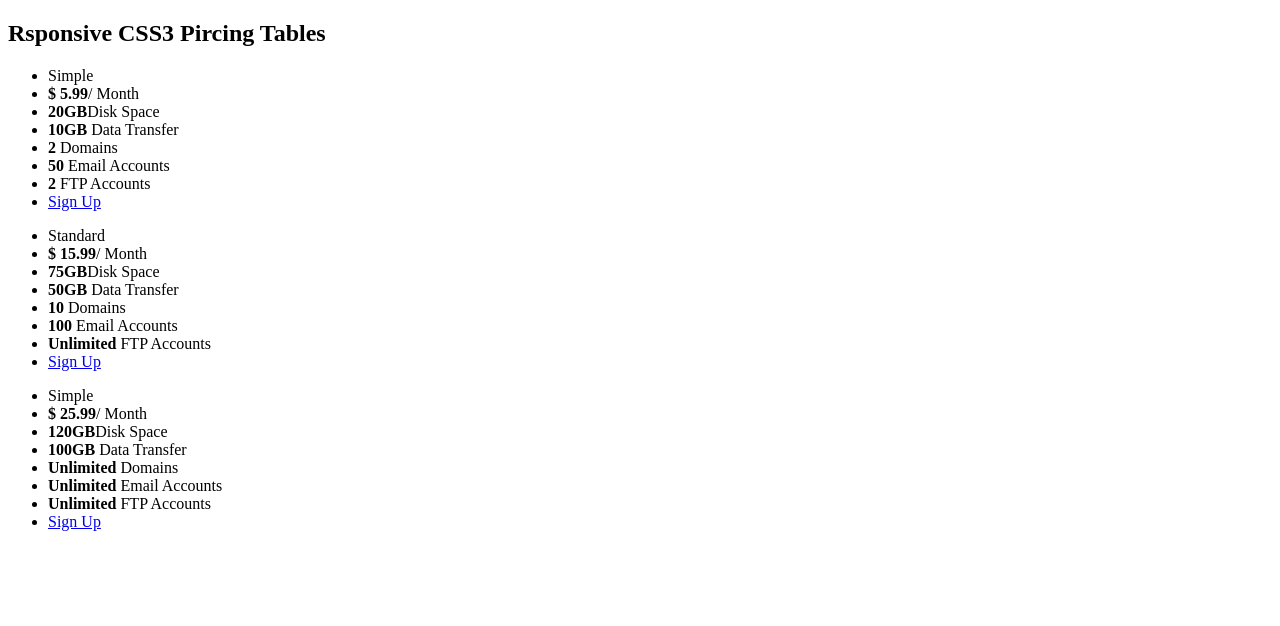
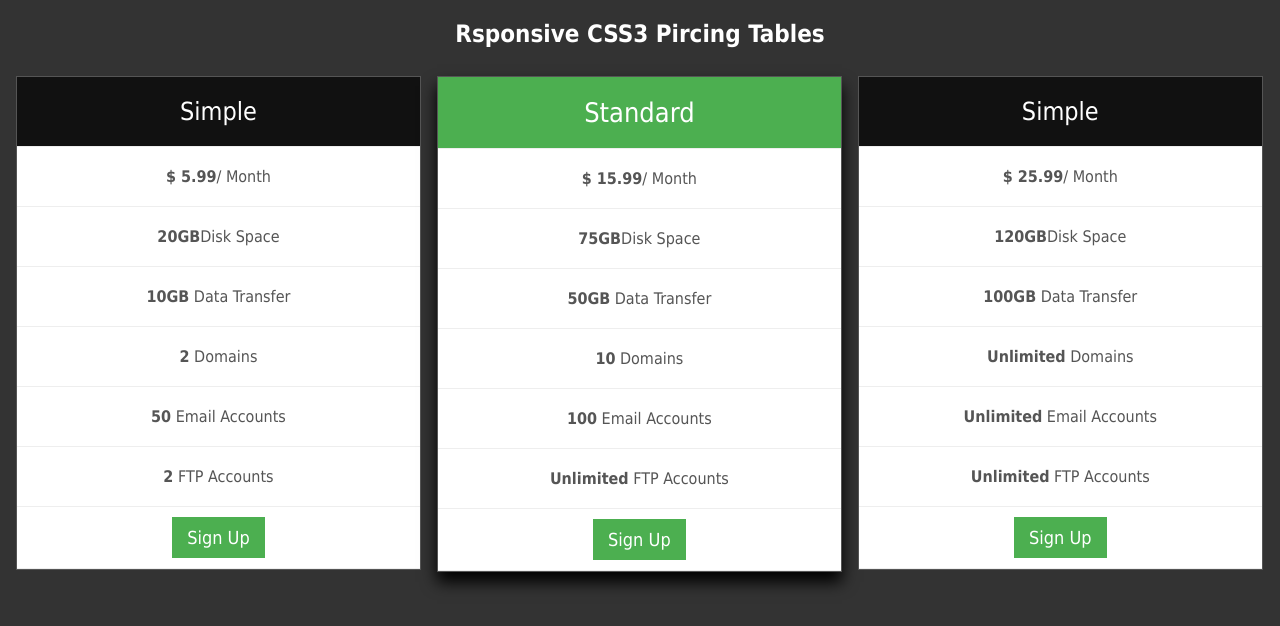
Before and after one commit to simon125/pircing-tables, a plain HTML site: page index.html in a window 1280 px wide. Drawn offline with Linux system fonts and the light colour scheme.

Commit message:
ended styling tables

```diff
--- a/index.html
+++ b/index.html
@@ -11,6 +11,7 @@
 
 <body>
     <h2>Rsponsive CSS3 Pircing Tables</h2>
+    <div class="container">
         <div class="col">
             <ul class="price-box">
                 <li class="header">Simple</li>
@@ -72,6 +73,7 @@
                 </li>
             </ul>
         </div>
+    </div>
     <script src="scripts/script.js"></script>
 </body>
 
--- a/style/style.css
+++ b/style/style.css
@@ -0,0 +1,65 @@
+body{
+    font-family: "Tahoma", sans-serif;
+    background: #333;
+    color: #fff;
+}
+h2{
+    text-align: center;
+}
+.container{
+    display: flex;
+}
+.col{
+    width: 33.3%;
+    padding: 8px;
+    box-sizing: border-box;
+}
+
+.price-box{
+    background-color: #fff;
+    color: #555;
+    list-style: none;
+    border: solid 1px #555;
+    margin: 0;
+    padding: 0;
+    transition: 0.3s;
+}
+.price-box:hover, .price-box.best{
+    box-shadow: 0 10px 15px 0 #000;
+}
+.price-box .header{
+    background-color: #111;
+    color: #fff;
+    font-size: 25px;
+}
+.price-box .header.header-green{
+    font-size: 27px;
+    background: #4caf50;
+}
+.price-box li{
+    padding: 20px;
+    border-bottom: 1px solid #eee;
+    text-align: center;
+}
+.price .emph{
+    background-color: #f4f4f4;
+    font-size: 20px;
+}
+.button{
+    background-color: #4caf50;
+    border:none;
+    color: #fff;
+    padding: 10px 15px;
+    text-align: center;
+    text-decoration: none;
+    font-size: 18px;
+}
+
+@media (max-width: 756px){
+    .container{
+        flex-direction: column;
+    }
+    .col{
+        width: 100%;
+    }
+}
```
Lines whose indentation alone changed are shown as unchanged.
